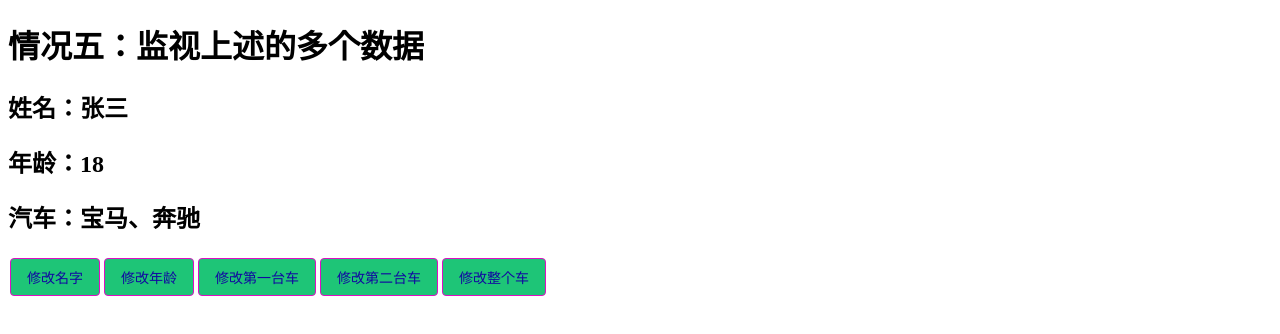
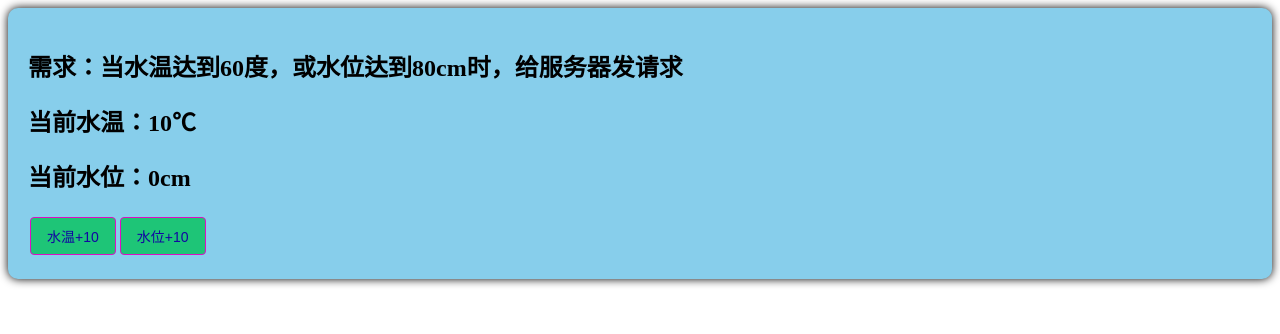
Before and after one commit to iamliyulong/vue3_test, a Vue app: page / in a window 1280 px wide. Shown: the top 334 px of the page. Built offline with nearby package versions, Linux system fonts and the light colour scheme.

Commit message:
watchEffect

```diff
--- a/src/App.vue
+++ b/src/App.vue
@@ -5,7 +5,8 @@
     <!-- <Person4/> -->
     <!-- <Person5 /> -->
     <!-- <Person6 /> -->
-    <Person7 />
+    <!-- <Person7 /> -->
+    <Person8 />
 </template>
 
 <script lang="ts">
@@ -15,7 +16,8 @@
     // import Person4 from './components/Person4.vue'
     // import Person5 from './components/Person5.vue'
     // import Person6 from './components/Person6.vue'
-    import Person7 from './components/Person7.vue'
+    // import Person7 from './components/Person7.vue'
+    import Person8 from './components/Person8.vue'
     export default {
         name: 'App', //组件名
         // components:{Person}
@@ -23,6 +25,7 @@
         // components:{Person3}
         // components:{Person4}
         // components: { Person5 }
-        components: { Person7 }
+        // components: { Person7 }
+        components: { Person8 }
 }
 </script>
--- a/src/components/Person7.vue
+++ b/src/components/Person7.vue
@@ -44,7 +44,7 @@
 </script>
 
 <style scoped>
-.person6 {
+.person7 {
   background-color: skyblue;
   box-shadow: 0 0 10px;
   border-radius: 10px;
--- /dev/null
+++ b/src/components/Person8.vue
@@ -0,0 +1,81 @@
+<template>
+  <div class="person8">
+    <h2>需求：当水温达到60度，或水位达到80cm时，给服务器发请求</h2>
+    <h2>当前水温：{{ temp }}℃</h2>
+    <h2>当前水位：{{ height }}cm</h2>
+    <button @click="changeTemp">水温+10</button>
+    <button @click="changeHeight">水位+10</button>
+  </div>
+</template>
+
+<script lang="ts" setup name="Person8">
+  import { ref, watch, watchEffect } from 'vue';
+
+  let temp = ref(10)
+  let height = ref(0)
+  function changeTemp() {
+    temp.value += 10
+  }
+  function changeHeight() {
+    height.value += 10
+  }
+
+  // watch实现
+  // watch([temp, height], (value) => {
+  //   const [temp, height] = value;
+  //   if (temp >= 60 || height >= 80) {
+  //     // 给服务器发请求
+  //     console.log('请求服务器');
+  //   }
+  // })
+
+  watchEffect(() => {
+    if (temp.value >= 60 || height.value >= 80) {
+      // 给服务器发请求
+      console.log('请求服务器');
+    }
+  })
+
+</script>
+
+<style scoped>
+.person8 {
+  background-color: skyblue;
+  box-shadow: 0 0 10px;
+  border-radius: 10px;
+  padding: 20px;
+}
+
+/* 修改按钮边框和颜色 */
+button {
+  border: 1px solid #de0fc3;
+  /* 添加边框 */
+  background-color: #1ec577;
+  /* 修改背景色 */
+  color: #1208a1;
+  /* 修改字体颜色 */
+  padding: 8px 16px;
+  /* 增加内边距 */
+  text-align: center;
+  text-decoration: none;
+  display: inline-block;
+  font-size: 14px;
+  margin: 4px 2px;
+  transition: all 0.3s;
+  /* 添加过渡效果 */
+  cursor: pointer;
+  /* 修改光标样式 */
+  border-radius: 4px;
+  /* 添加圆角 */
+}
+
+/* 鼠标悬停时改变按钮样式 */
+button:hover {
+  background-color: #c7de16;
+  /* 改变背景色 */
+  color: #e35151;
+  /* 改变字体颜色 */
+  border-color: #af1c1c;
+  /* 改变边框颜色 */
+}
+</style>
```
